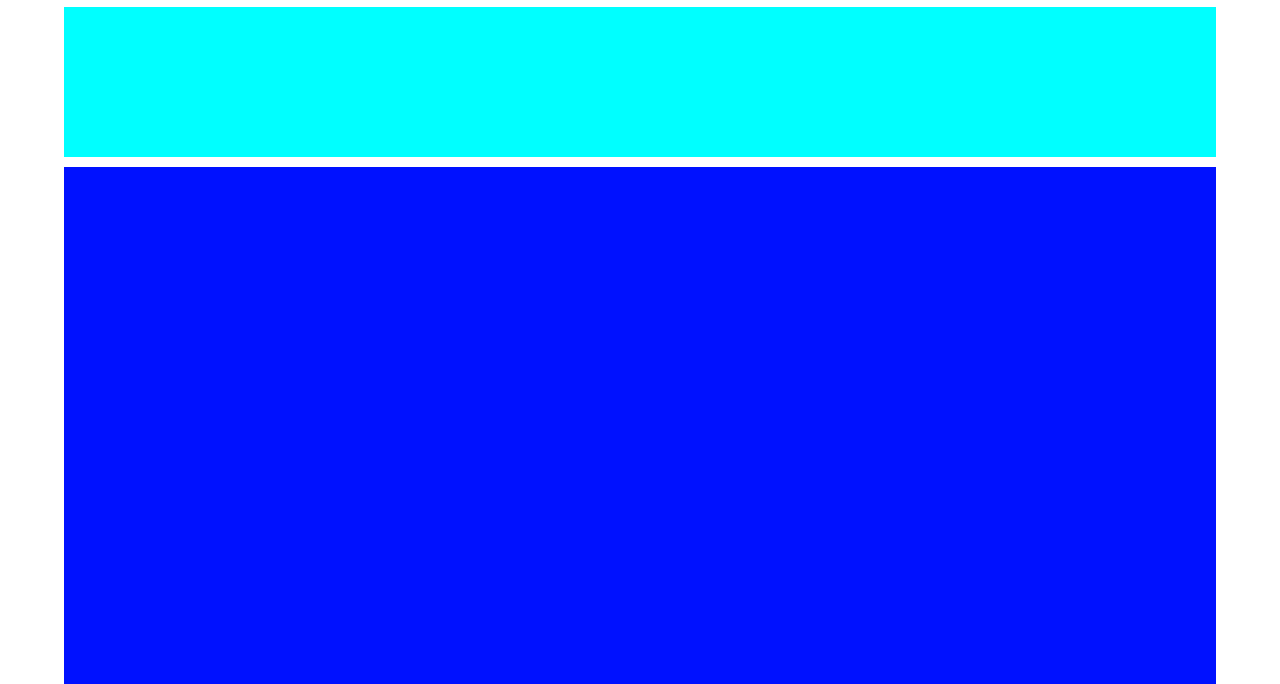
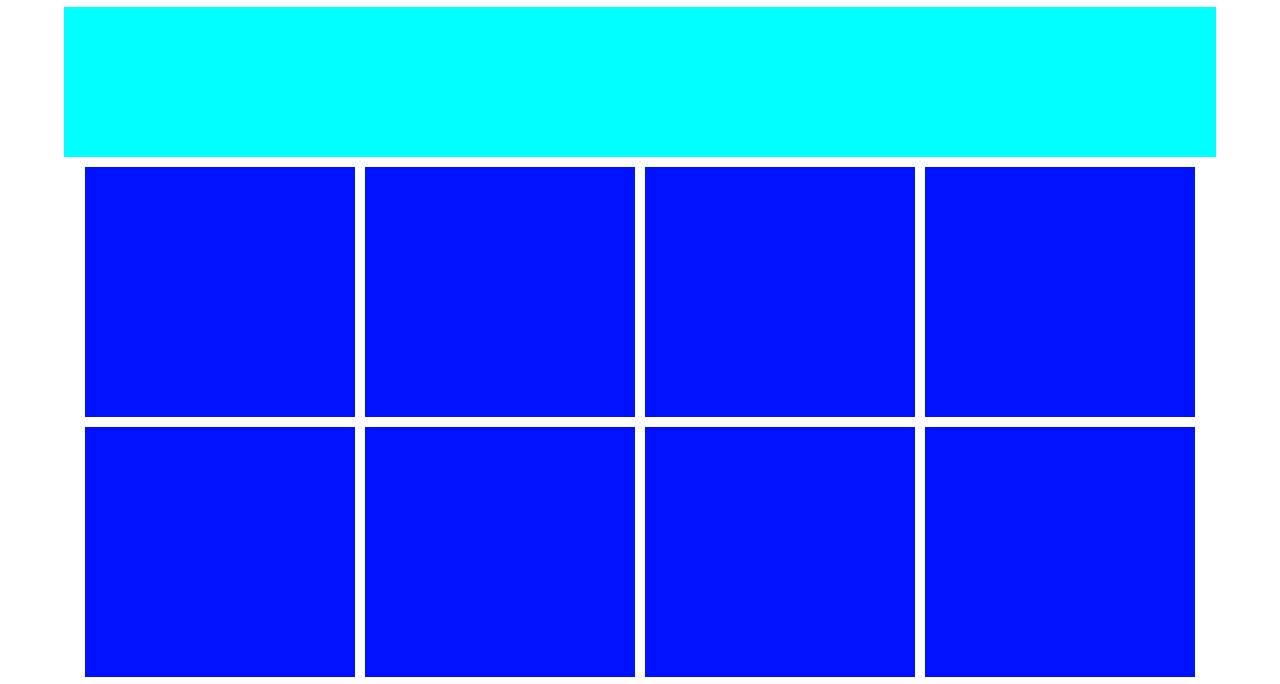
Before and after one commit to gitkrishnaa/letme_0.1, a plain HTML site: page index.html in a window 1280 px wide. Shown: the part 85-769 px from the top of the page. Drawn offline with Linux system fonts and the light colour scheme.

Commit message:
1 file modified

```diff
--- a/styles.css
+++ b/styles.css
@@ -59,8 +59,9 @@ width: 100%;
     flex-wrap: wrap;
   }
 #main>div{
+  width: 90%;
   margin: 5px;
-width: 90%;
-height: 50vw;
+max-width: 270px;
+height: 250px;
 background-color: rgb(0, 17, 255);
 }
```
